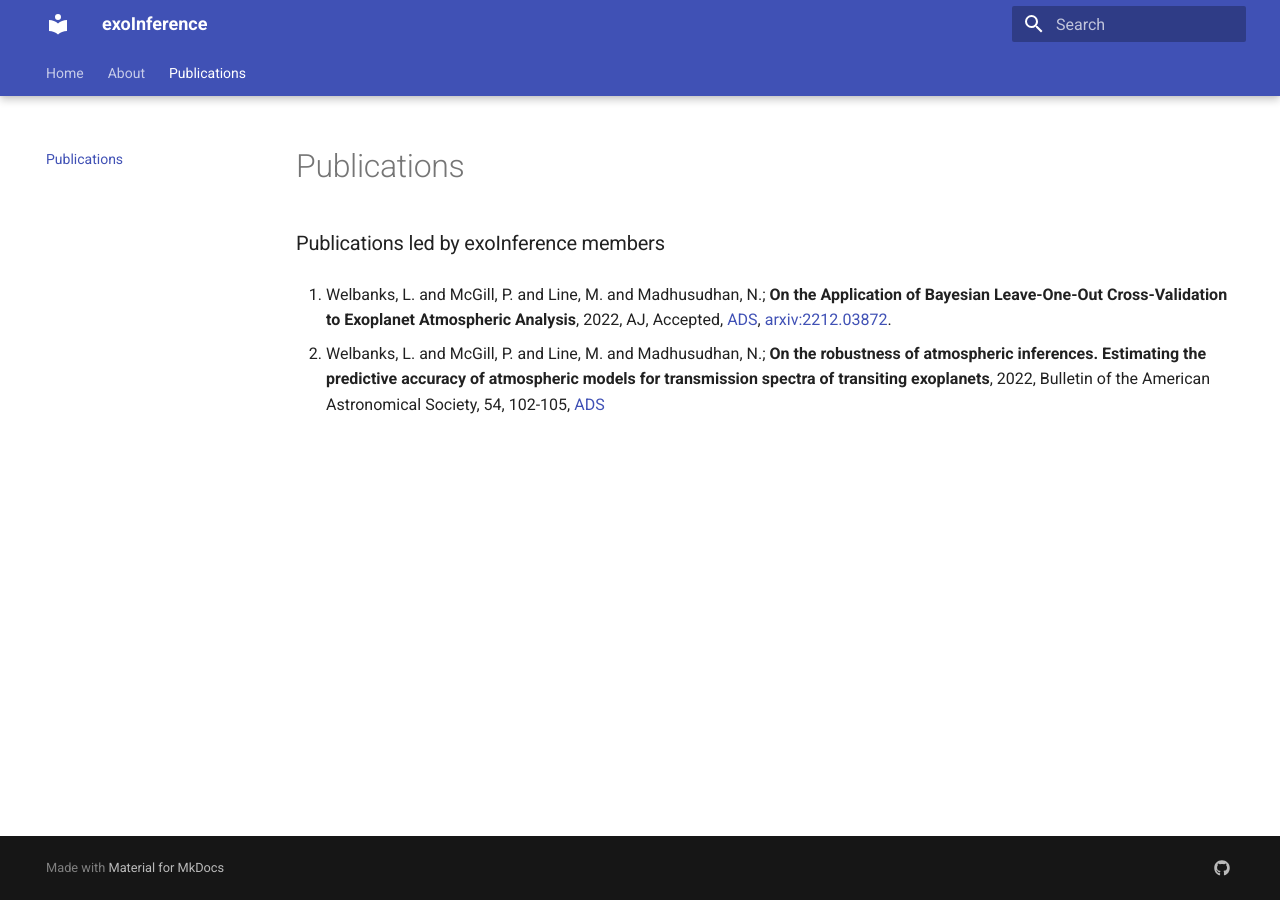
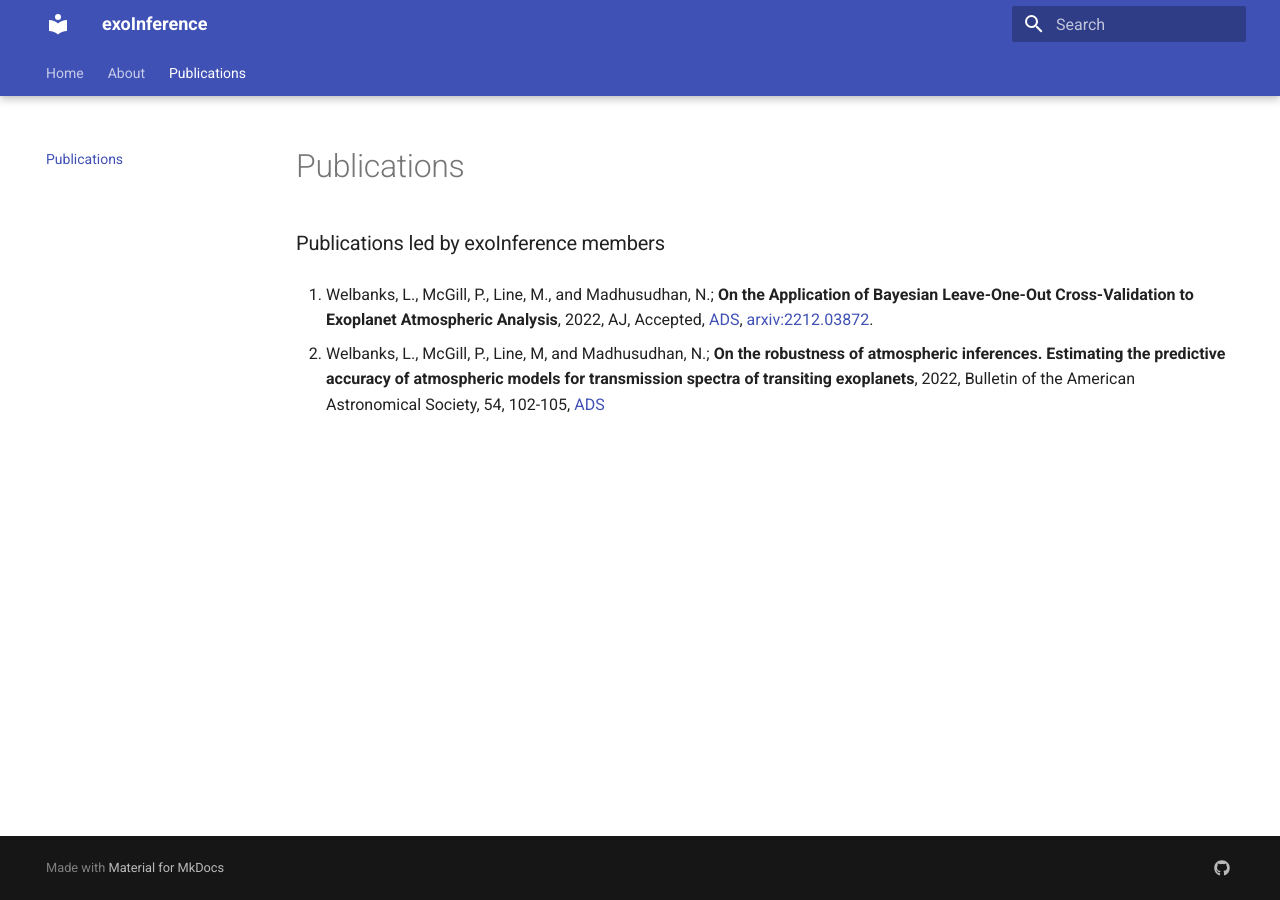
Before and after one commit to exoInference/exoinference.github.io, an MkDocs documentation site: the page built from docs/publications.md, in a window 1280 px wide. Built offline with MkDocs 1.6.1 and Material for MkDocs 9.7.7, drawn with Linux system fonts in a browser that asks for light colours.

Commit message:
Update publications.md

```diff
--- a/docs/publications.md
+++ b/docs/publications.md
@@ -5,6 +5,6 @@
 
 ### Publications led by exoInference members
 
-2. Welbanks, L. and McGill, P. and Line, M. and Madhusudhan, N.; **On the Application of Bayesian Leave-One-Out Cross-Validation to Exoplanet Atmospheric Analysis**, 2022, AJ, Accepted, [ADS](https://ui.adsabs.harvard.edu/abs/2022arXiv221203872W/abstract), [arxiv:2212.03872](https://arxiv.org/abs/2212.03872).
+2. Welbanks, L., McGill, P., Line, M., and Madhusudhan, N.; **On the Application of Bayesian Leave-One-Out Cross-Validation to Exoplanet Atmospheric Analysis**, 2022, AJ, Accepted, [ADS](https://ui.adsabs.harvard.edu/abs/2022arXiv221203872W/abstract), [arxiv:2212.03872](https://arxiv.org/abs/2212.03872).
 
-1. Welbanks, L. and McGill, P. and Line, M. and Madhusudhan, N.; **On the robustness of atmospheric inferences. Estimating the predictive accuracy of atmospheric models for transmission spectra of transiting exoplanets**, 2022, Bulletin of the American Astronomical Society, 54, 102-105, [ADS](https://ui.adsabs.harvard.edu/abs/2022BAAS...54e.105W/abstract)
+1. Welbanks, L., McGill, P., Line, M, and Madhusudhan, N.; **On the robustness of atmospheric inferences. Estimating the predictive accuracy of atmospheric models for transmission spectra of transiting exoplanets**, 2022, Bulletin of the American Astronomical Society, 54, 102-105, [ADS](https://ui.adsabs.harvard.edu/abs/2022BAAS...54e.105W/abstract)
```
